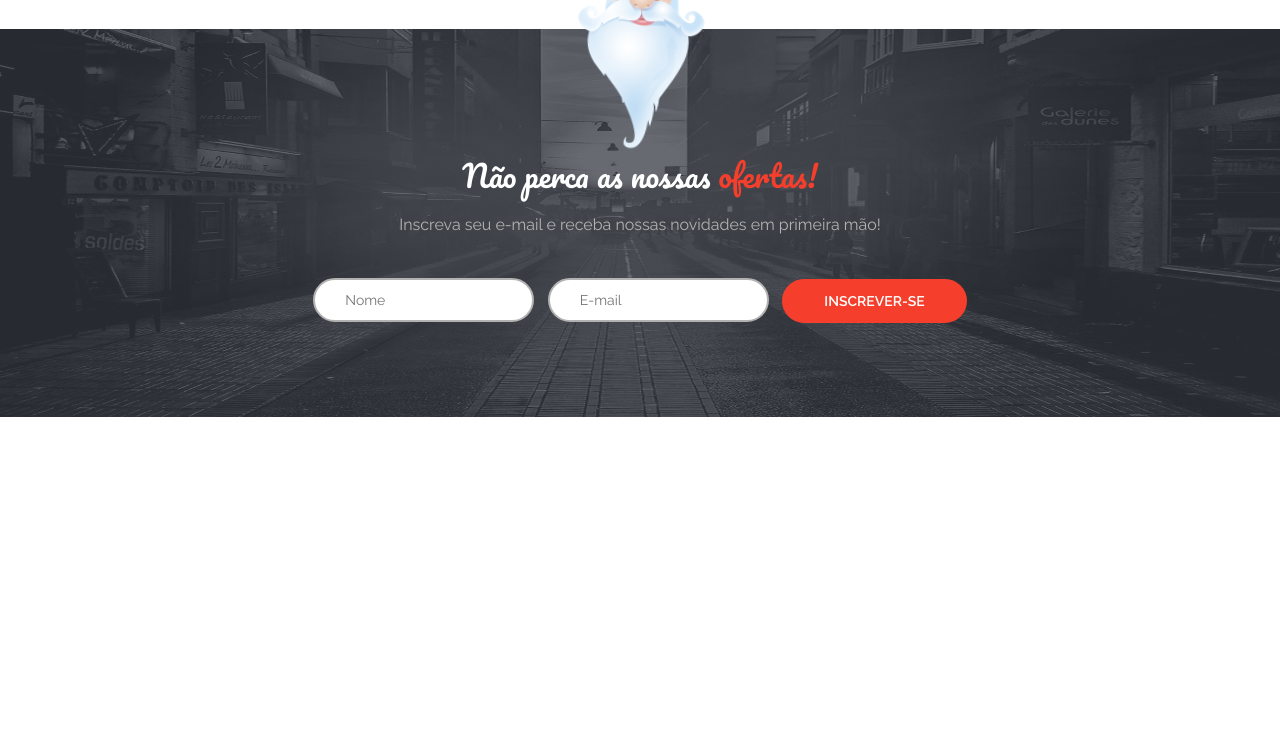
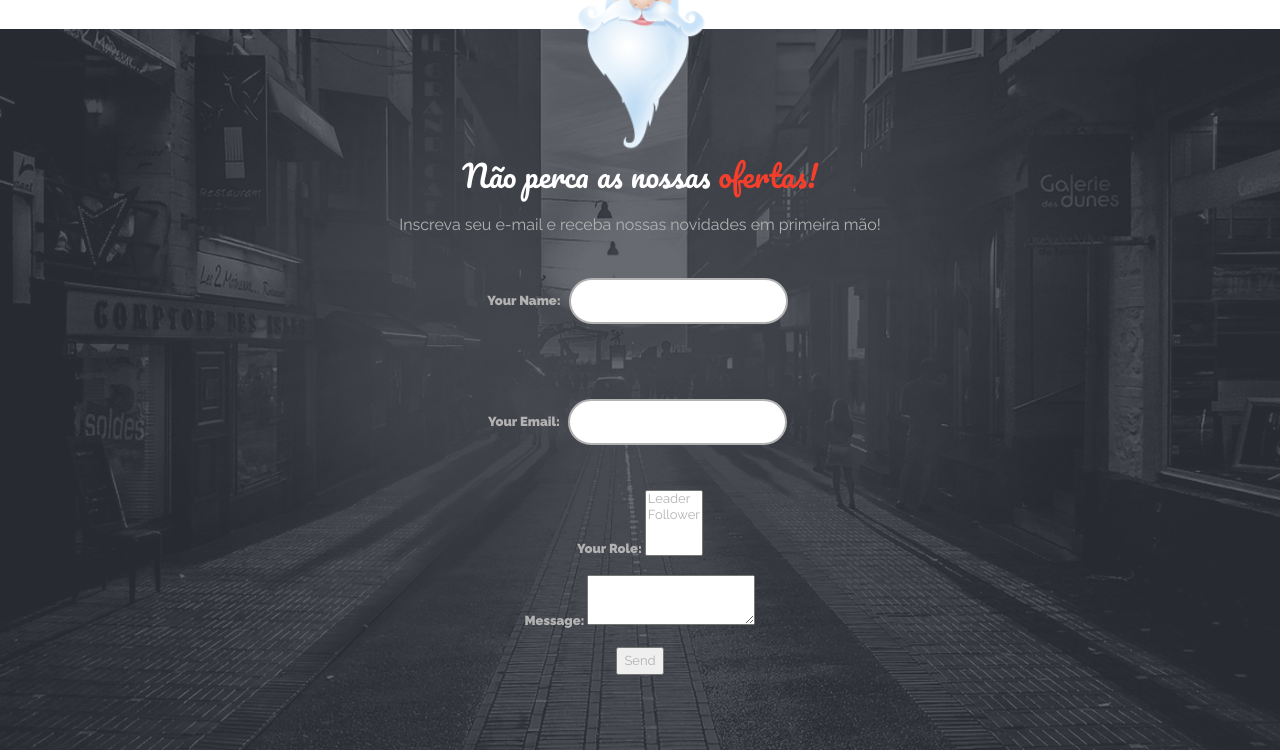
Before and after one commit to alvarosaluan/natal, a plain HTML site: page index.html in a window 1280 px wide. Shown: the part 686-1436 px from the top of the page. Before the commit the page ends 1103 px from the top, so only its background shows below. Drawn offline with nearby package versions, Linux system fonts and the light colour scheme; animation ran at ten frames a second.

Commit message:
Update index.html

```diff
--- a/index.html
+++ b/index.html
@@ -78,14 +78,28 @@
 
                <!--MAILCHIMP FORM START-->
              <div class="forms">
+               	<form name="contact" method="POST" data-netlify="true">
+		<p>
+    <label>Your Name: <input type="text" name="name" /></label>
+  </p>
+  <p>
+    <label>Your Email: <input type="email" name="email" /></label>
+  </p>
+  <p>
+    <label>Your Role: <select name="role[]" multiple>
+      <option value="leader">Leader</option>
+      <option value="follower">Follower</option>
+    </select></label>
+  </p>
+  <p>
+    <label>Message: <textarea name="message"></textarea></label>
+  </p>
+  <p>
+    <button type="submit">Send</button>
+  </p>
+</form>
 
-		<form action=localStorage method="post" id="mc-embedded-subscribe-form" name="mc-embedded-subscribe-form" class="validate" target="_blank" novalidate><!-- #NOTE: Replace this with your Mailchimp action URL -->
 
-                            <input type="text" value="" name="FNAME" id="mce-FNAME" placeholder="Nome" required>
-                            <input type="email" value="" name="EMAIL" id="mce-EMAIL" placeholder="E-mail" required>
-                            <input type="submit" value="Inscrever-se" name="subscribe" id="mc-embedded-subscribe" class="btn btn-inverse">
-				    </script>
-                    </form>
                 </div>
             </div><!--SUBSCRIBE CONTAINER END-->
         </div><!--OVERLAY END-->
```
